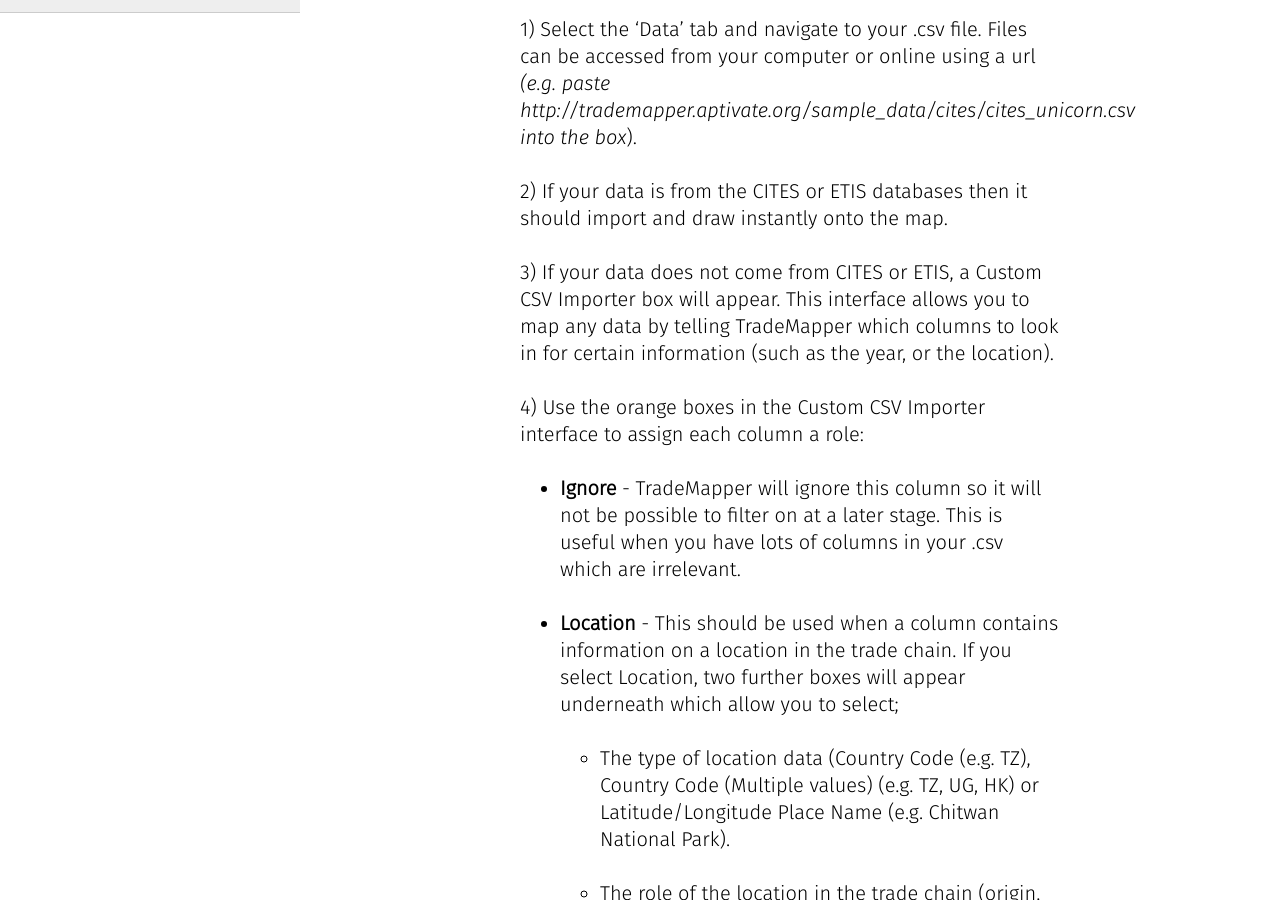
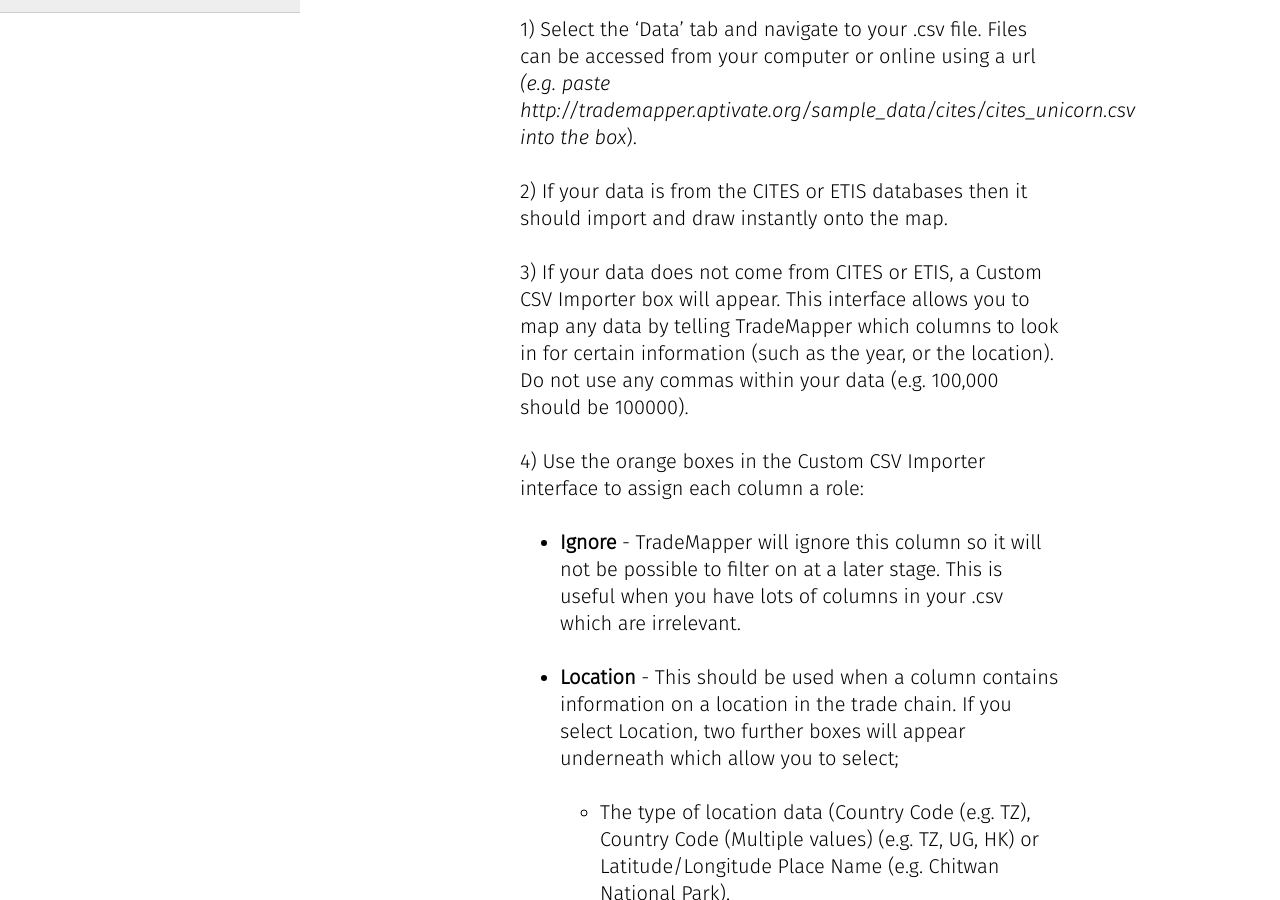
Before and after one commit to trademapper/trademapper-js, a Jekyll site: the page built from _pages/01_starting.md, in a window 1280 px wide and 900 px high, scrolled down 527 px. Built offline with Jekyll 4.4.1, drawn with Linux system fonts in a browser that asks for light colours.

Commit message:
Update 01_starting.md

```diff
--- a/_pages/01_starting.md
+++ b/_pages/01_starting.md
@@ -20,7 +20,7 @@
 
 2) If your data is from the CITES or ETIS databases then it should import and draw instantly onto the map.
 
-3) If your data does not come from CITES or ETIS, a Custom CSV Importer box will appear. This interface allows you to map any data by telling TradeMapper which columns to look in for certain information (such as the year, or the location).
+3) If your data does not come from CITES or ETIS, a Custom CSV Importer box will appear. This interface allows you to map any data by telling TradeMapper which columns to look in for certain information (such as the year, or the location). Do not use any commas within your data (e.g. 100,000 should be 100000).
 
 4) Use the orange boxes in the Custom CSV Importer interface to assign each column a role:
 
```
